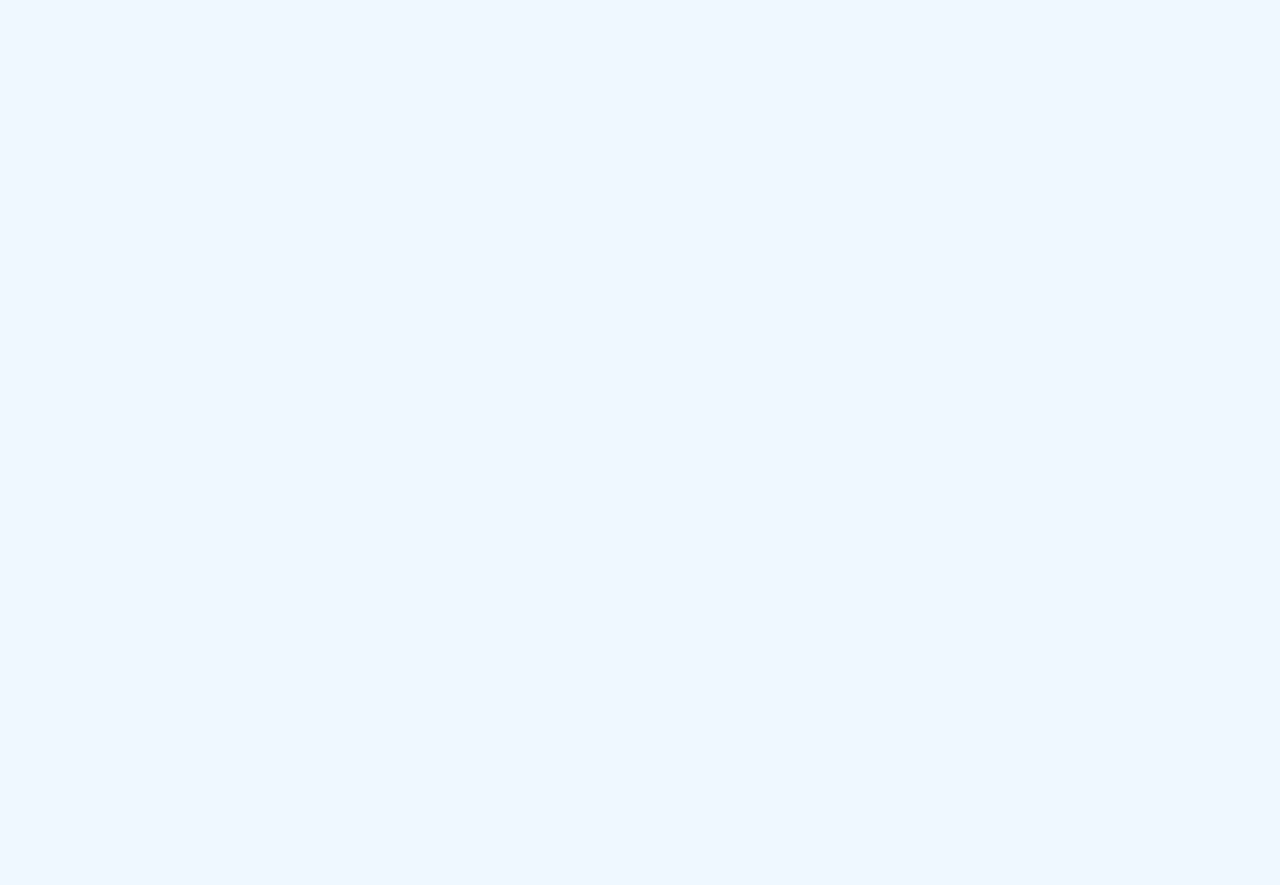
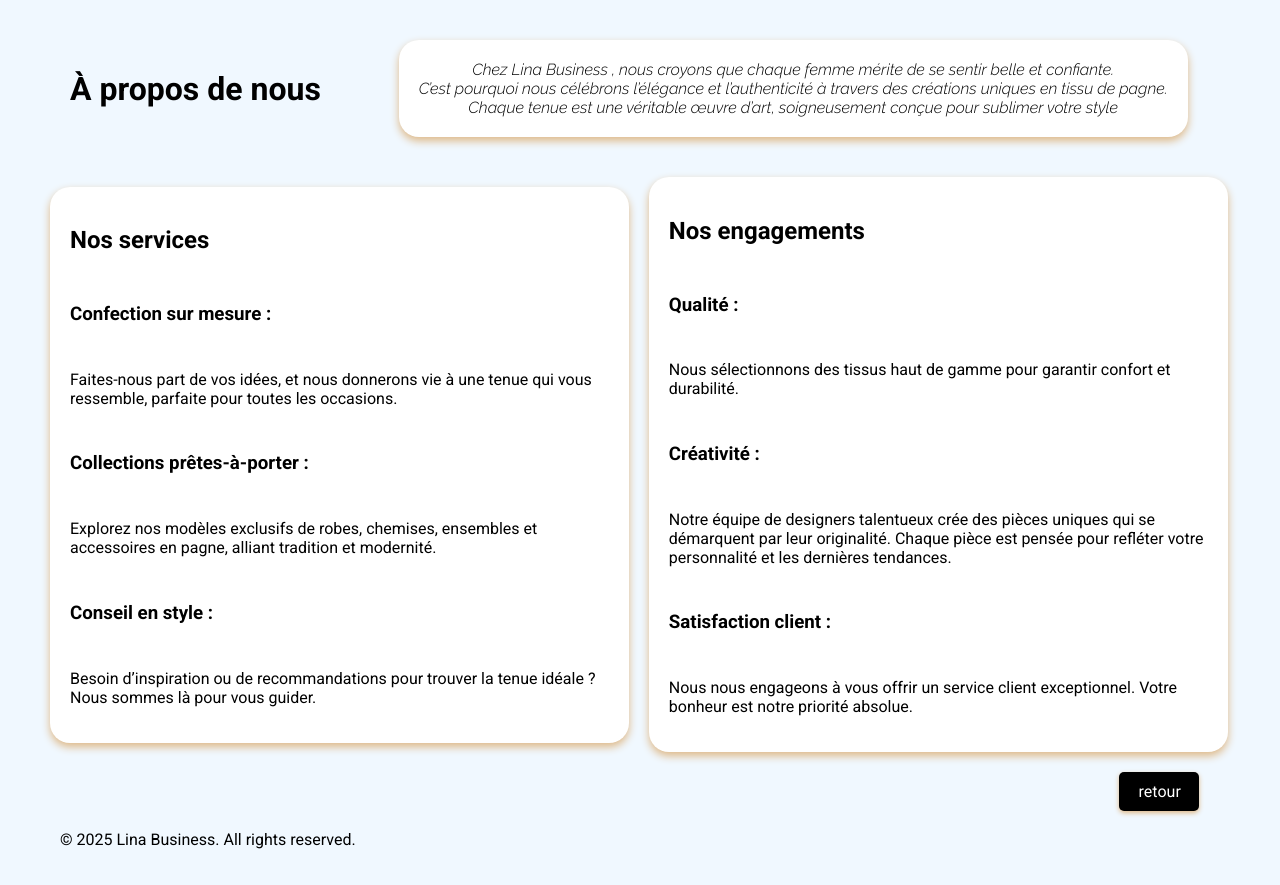
Before and after one commit to emch04/lina_business, a plain HTML site: page assets/service.html in a window 1280 px wide. Before the commit the page ends 800 px from the top, so only its background shows below. Drawn offline with Linux system fonts and the light colour scheme; files that its build step writes are made by us from their sources.

Commit message:
Ajout de la page service avec contenu et styles CSS associés

```diff
--- /dev/null
+++ b/assets/service.css
@@ -0,0 +1,86 @@
+@import url("https://fonts.googleapis.com/css2?family=Lato:ital,wght@0,100;0,300;0,400;0,700;0,900;1,100;1,300;1,400;1,700;1,900&display=swap");
+@import url('https://fonts.googleapis.com/css2?family=Raleway:ital,wght@1,300&family=Roboto:ital,wght@0,100..900;1,100..900&display=swap');
+@import url('https://fonts.googleapis.com/css2?family=Roboto:wght@100&family=Source+Sans+Pro:wght@300&display=swap');
+body{
+    background-color: aliceblue;
+    font-family: "roboto", Geneva, Tahoma, sans-serif;
+    font-size: 16px;
+    color:black;
+    margin:0 30px 0 30px ;
+    min-height: auto;
+    max-width: 92vw;
+    padding:20px;
+}
+header{
+    display: flex;
+    justify-content: space-between;
+    align-items: center;
+    color:black;
+    text-align: center;
+    padding: 0 20px;
+    margin: 0 0 20px 0;
+}
+header p{
+    font-family: "raleway", Geneva, Tahoma, sans-serif;
+    font-weight: 300;
+    color: black;
+    text-align: center;
+    margin: 20px ;
+    background-color: white;
+    padding: 20px;
+    border-radius: 20px;
+    box-shadow: 0 4px 8px burlywood;
+}
+.container{
+    display: flex;
+    justify-content: center;
+    align-items: center;
+    gap: 20px;
+    margin: 0 0 20px 0;
+}
+.cadre{
+    background-color: white;
+    display: flex;
+    flex-direction: column;
+    gap: 10px;
+    padding: 20px;
+    border-radius: 20px;
+    box-shadow: 0 4px 8px burlywood;
+    width: 50%;
+}
+.cadre-1{
+    display: flex;
+    flex-direction: column;
+    background-color: white;
+    gap: 10px;
+    padding: 20px;
+    border-radius: 20px;
+    box-shadow: 0 4px 8px burlywood;
+    width: 50%;
+    animation: infinite;}
+
+
+footer{
+    color: black;
+    padding: 0  ;
+    margin: 10px;
+    text-decoration: none;
+}
+footer a{
+    display: flex;
+    justify-self:end;
+    width: 40px;
+    margin: 19px;
+    background-color: black;
+    font-family: "roboto", sans-serif;
+    padding: 10px 20px;
+    border-radius: 5px;
+    text-decoration: none;
+    color: white;
+    top: 0;
+    bottom: 0;
+    box-shadow: 0 2px 5px burlywood;
+    transition: background-color 0.3s ease;
+    cursor: pointer;
+
+}
--- a/assets/service.html
+++ b/assets/service.html
@@ -1,14 +1,77 @@
 <!DOCTYPE html>
 <html lang="fr">
-<head>
-    <meta charset="UTF-8">
-    <meta name="viewport" content="width=device-width, initial-scale=1.0">
-    <meta name="description" content="Lina Business - Your one-stop solution for all business needs.">
-    <link rel="stylesheet" href="https://cdnjs.cloudflare.com/ajax/libs/font-awesome/6.0.0-beta3/css/all.min.css">
-    <link rel="stylesheet" href="./assets/style.css">
-    <title>Document</title>
-</head>
-<body>
+  <head>
+    <meta charset="UTF-8" >
+    <meta name="viewport" content="width=device-width, initial-scale=1.0" >
+    <meta
+      name="description"
+      content="Lina Business - Your one-stop solution for all business needs.">
+    <link
+      rel="stylesheet"
+      href="https://cdnjs.cloudflare.com/ajax/libs/font-awesome/6.0.0-beta3/css/all.min.css">
+    <link rel="stylesheet" href="./service.css" >
+    <title>service</title>
+  </head>
+  <body>
+    <header>
+      <h1>À propos de nous</h1>
+      <p>
+        Chez Lina Business , nous croyons que chaque femme mérite de se sentir
+        belle et confiante. <br >
+        C’est pourquoi nous célébrons l’élégance et l’authenticité à travers des
+        créations uniques en tissu de pagne. <br >
+        Chaque tenue est une véritable œuvre d’art, soigneusement conçue pour
+        sublimer votre style
+      </p>
+    </header>
+    <main>
+      <div class="container">
+        <div class="cadre">
+          <h2>Nos services</h2>
+          <h3>Confection sur mesure :</h3>
+          <p>
+            Faites-nous part de vos idées, et nous donnerons vie à une tenue qui
+            vous ressemble, parfaite pour toutes les occasions.
+          </p>
 
-</body>
+          <h3>Collections prêtes-à-porter :</h3>
+          <p>
+            Explorez nos modèles exclusifs de robes, chemises, ensembles et
+            accessoires en pagne, alliant tradition et modernité.
+          </p>
+
+          <h3>Conseil en style :</h3>
+          <p>
+            Besoin d’inspiration ou de recommandations pour trouver la tenue
+            idéale ? Nous sommes là pour vous guider.
+          </p>
+        </div>
+        <div class="cadre-1">
+          <h2>Nos engagements</h2>
+          <h3>Qualité :</h3>
+          <p>
+            Nous sélectionnons des tissus haut de gamme pour garantir confort et
+            durabilité.
+          </p>
+          <h3>Créativité :</h3>
+          <p>
+            Notre équipe de designers talentueux crée des pièces uniques qui se
+            démarquent par leur originalité. Chaque pièce est pensée pour
+            refléter votre personnalité et les dernières tendances.
+          </p>
+          <h3>Satisfaction client :</h3>
+          <p>
+            Nous nous engageons à vous offrir un service client exceptionnel.
+            Votre bonheur est notre priorité absolue.
+          </p>
+        </div>
+      </div>
+    </main>
+    <footer>
+      <p class="footer-text">
+        <a href="../index.html">retour</a>
+      </p>
+      <p id="taille">&copy; 2025 Lina Business. All rights reserved.</p>
+    </footer>
+  </body>
 </html>
--- a/assets/style.css
+++ b/assets/style.css
@@ -101,7 +101,7 @@ a.active{
     padding: 20px 0 15px 0;
     background-color: white;
     border-radius: 20px;
-    box-shadow: 0 0 10px rgba(0, 0, 0, 0.1);
+    box-shadow: 0 0 10px burlywood;
     width: 50vw;
     height: auto;
     border-radius: 20px;
@@ -117,7 +117,7 @@ section {
     padding: 20px 0 15px 0;
     background-color: white;
     border-radius: 20px;
-    box-shadow: 0 0 10px rgba(0, 0, 0, 0.1);
+    box-shadow: 0 0 10px burlywood;
     width: 33vw;
     height: 100px;
     border-radius: 20px;
```
Also changed, not shown: index.html (+1 -1 lines).
